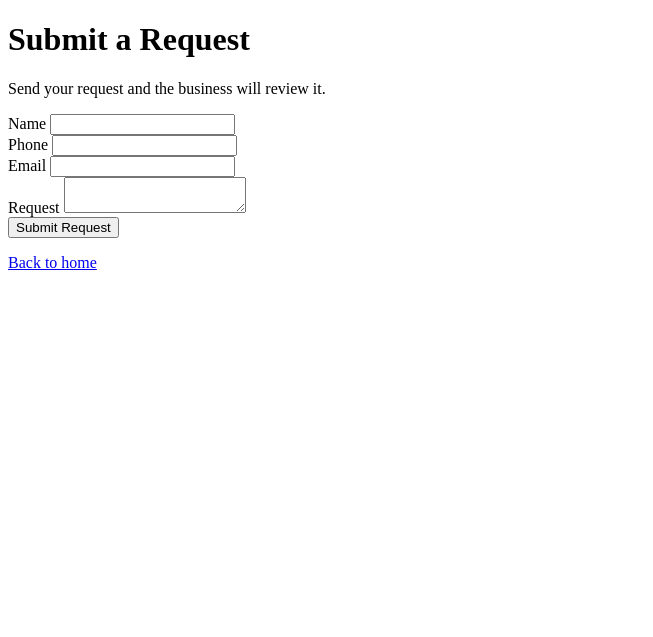
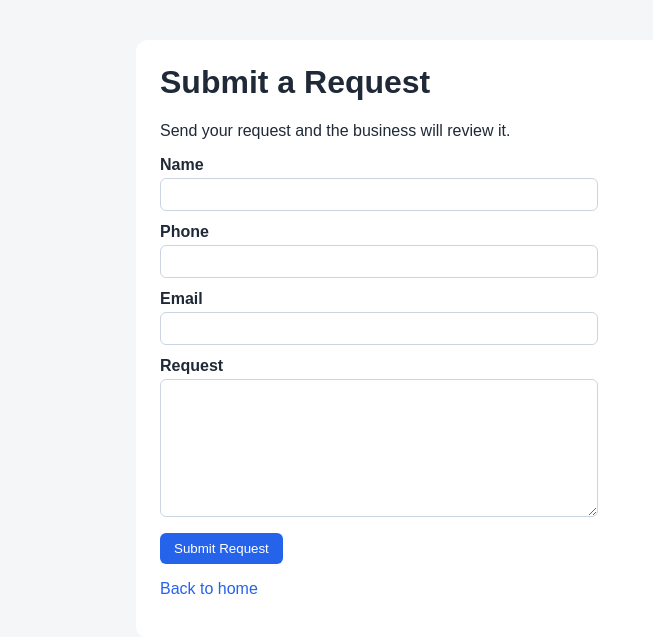
Before and after one commit to dionysisterziou/local-request-manager, a FastAPI app: page /requests/new in a window 1280 px wide. Shown: the top 637 px of the page, without its empty margins (0-653 px from the left). Run offline with FastAPI, Linux system fonts and the light colour scheme.

Commit message:
style: add basic app styling

```diff
--- a/app/main.py
+++ b/app/main.py
@@ -1,6 +1,7 @@
 from fastapi import FastAPI, Form, HTTPException, Request
 from fastapi.responses import RedirectResponse
 from fastapi.templating import Jinja2Templates
+from fastapi.staticfiles import StaticFiles
 
 from app.database import (
     get_all_requests,
@@ -11,6 +12,7 @@ from app.database import (
 )
 
 app = FastAPI()
+app.mount("/static", StaticFiles(directory="static"), name="static")
 templates = Jinja2Templates(directory="templates")
 ALLOWED_STATUSES = ("new", "in_progress", "completed", "rejected")
 
--- /dev/null
+++ b/static/styles.css
@@ -0,0 +1,96 @@
+body {
+    margin: 0;
+    font-family: Arial, sans-serif;
+    background-color: #f4f6f8;
+    color: #1f2937;
+}
+
+main {
+    max-width: 960px;
+    margin: 40px auto;
+    padding: 24px;
+    background-color: #ffffff;
+    border-radius: 12px;
+}
+
+h1 {
+    margin-top: 0;
+}
+
+a {
+    color: #2563eb;
+    text-decoration: none;
+}
+
+a:hover {
+    text-decoration: underline;
+}
+
+form {
+    margin-top: 16px;
+}
+
+label {
+    display: block;
+    margin-top: 12px;
+    font-weight: bold;
+}
+
+input,
+textarea,
+select {
+    width: 100%;
+    max-width: 420px;
+    padding: 8px;
+    margin-top: 4px;
+    border: 1px solid #cbd5e1;
+    border-radius: 6px;
+}
+
+textarea {
+    min-height: 120px;
+}
+
+button {
+    margin-top: 12px;
+    padding: 8px 14px;
+    border: none;
+    border-radius: 6px;
+    background-color: #2563eb;
+    color: #ffffff;
+    cursor: pointer;
+}
+
+button:hover {
+    background-color: #1d4ed8;
+}
+
+table {
+    width: 100%;
+    border-collapse: collapse;
+    margin-top: 20px;
+}
+
+th,
+td {
+    padding: 10px;
+    border-bottom: 1px solid #e5e7eb;
+    text-align: left;
+    vertical-align: top;
+}
+
+th {
+    background-color: #f9fafb;
+}
+
+td form {
+    margin-top: 0;
+}
+
+td select {
+    max-width: 160px;
+}
+
+td button {
+    margin-top: 8px;
+}
--- a/templates/admin_request_detail.html
+++ b/templates/admin_request_detail.html
@@ -3,6 +3,7 @@
     <head>
         <meta charset="UTF-8">
         <title>Request #{{ customer_request.id }}</title>
+        <link rel="stylesheet" href="/static/styles.css">
     </head>
     <body>
         <main>
--- a/templates/admin_requests.html
+++ b/templates/admin_requests.html
@@ -3,6 +3,7 @@
     <head>
         <meta charset="UTF-8">
         <title>Admin Requests</title>
+        <link rel="stylesheet" href="/static/styles.css">
     </head>
     <body>
         <main>
--- a/templates/index.html
+++ b/templates/index.html
@@ -3,6 +3,7 @@
     <head>
         <meta charset="UTF-I">
         <title>Local Request Manager</title>
+        <link rel="stylesheet" href="/static/styles.css">
     </head>
     <body>
         <main>
--- a/templates/request_form.html
+++ b/templates/request_form.html
@@ -3,6 +3,7 @@
     <head>
         <meta charset="UTF-8">
         <title>Submit a Request</title>
+        <link rel="stylesheet" href="/static/styles.css">
     </head>
     <body>
         <main>
--- a/templates/request_success.html
+++ b/templates/request_success.html
@@ -3,6 +3,7 @@
     <head>
         <meta charset="UTF-8">
         <title>Request Submitted</title>
+        <link rel="stylesheet" href="/static/styles.css">
     </head>
     <body>
         <main>
```
